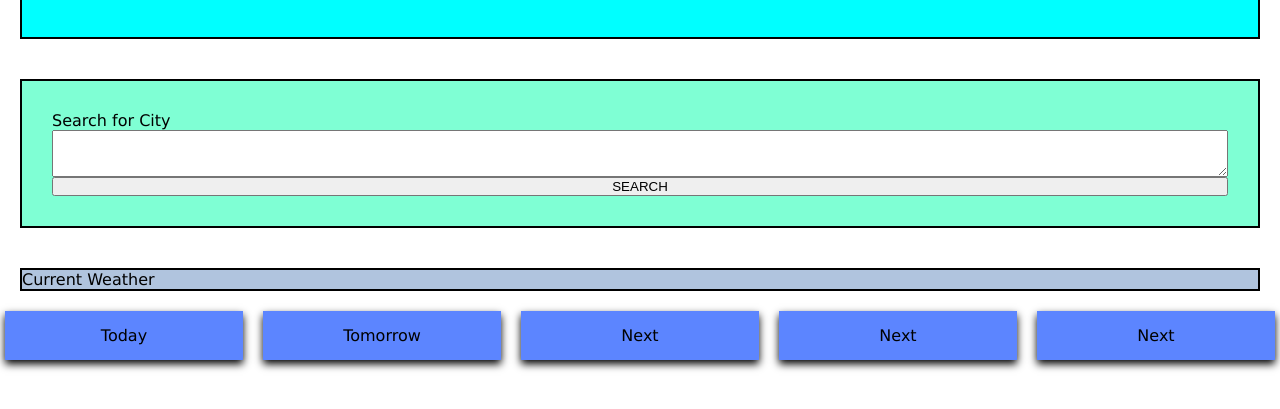
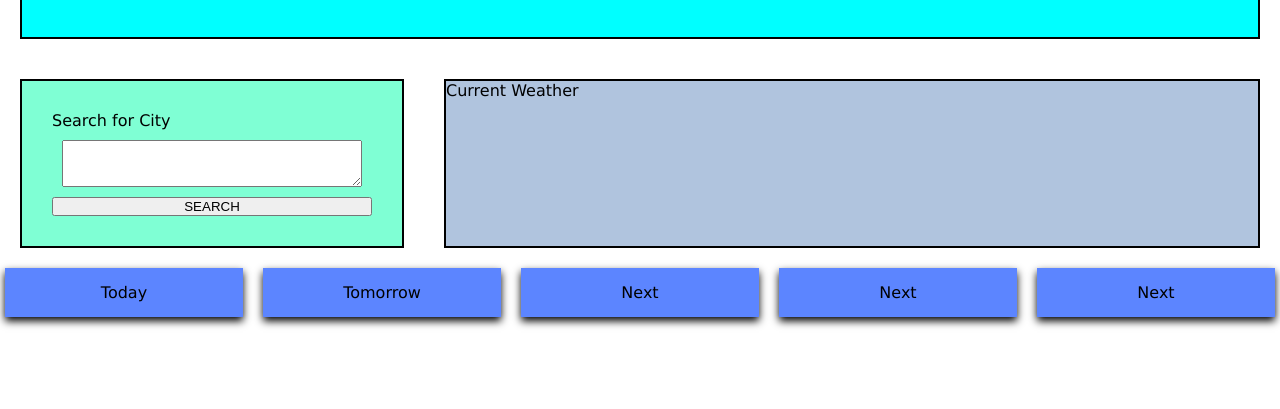
Before and after one commit to canaano/WeatherDashboard, a plain HTML site: page index.html in a window 1280 px wide. Shown: the part 103-512 px from the top of the page. Drawn offline with Linux system fonts and the light colour scheme.

Commit message:
added flex formatting to city search and weather now

```diff
--- a/assets/style.css
+++ b/assets/style.css
@@ -21,16 +21,34 @@ header {
     border: 2px solid black;
 }
 
+aside {
+width: 30%;
+flex: 1;
+
+}
+
+.flex-container-1 {
+    display: flex;
+    flex-wrap: wrap;
+}
 .citysearch {
     margin: 20px;
     padding: 30px;
     border: 2px solid black;
     display: flex;
-    align-items: left;
-    flex-wrap: wrap;
+    /* align-items: left; */
+    /* flex-wrap: wrap; */
     flex-direction: column;
     text-align: left;
     background-color: aquamarine;
+    max-width: 30%;
+}
+textarea {
+    margin: 10px;
+}
+
+button {
+    text-align: center;
 }
 
 .pastcities {
@@ -40,16 +58,23 @@ header {
     flex-direction: column;
     text-align: left;
     background-color: aquamarine;
-    display: none;
+    /* display: none; */
 }
 
 .weathernow {
+    width: 60%;
+    flex: 1;
     border: 2px solid black;
     margin: 20px;
     display: flex;
     background-color: lightsteelblue;
+    text-align: center;
 }
 /* Styling for 5 day forecast cards */
+.flex-container-2 {
+    display: flex;
+    flex-wrap: wrap;
+}
 .forecast {
     display: flex;
     flex-wrap: wrap;
@@ -71,6 +96,7 @@ header {
 }
 
 .card {
+    min-width: 100px;
     box-shadow: 0 4px 8px 0;
     padding: 15px;
     text-align: center;
--- a/index.html
+++ b/index.html
@@ -1,26 +1,27 @@
 <!DOCTYPE html>
 <html lang="en">
   <head>
-    <meta charset="UTF-8">
-    <meta http-equiv="X-UA-Compatible" content="IE=edge">
-    <meta name="viewport" content="width=device-width, initial-scale=1.0">
-    <link rel="stylesheet" href="./assets/style.css">
+    <meta charset="UTF-8" />
+    <meta http-equiv="X-UA-Compatible" content="IE=edge" />
+    <meta name="viewport" content="width=device-width, initial-scale=1.0" />
+    <link rel="stylesheet" href="./assets/style.css" />
     <title>Weather Dashboard</title>
   </head>
   <body>
     <header>
       <h1>Weather Dashboard</h1>
     </header>
-    <div></div>
-    <aside class="citysearch">Search for City
+    <div class="flex-container-1">
+      <aside class="citysearch">
+        Search for City
         <textarea name="" id="" cols="10" rows="3"></textarea>
         <button>SEARCH</button>
       </aside>
-    <aside class="pastcities">Past Cities</aside>
+      <!-- <aside class="pastcities">Past Cities</aside> -->
+      <section class="weathernow">Current Weather</section>
     </div>
-    <section class="weathernow">Current Weather</section>
 
-    <section class="forecast row">
+    <section class="flex-container-2 forecast row">
       <div class="column">
         <div class="card">Today</div>
       </div>
```
Lines whose indentation alone changed are shown as unchanged.
